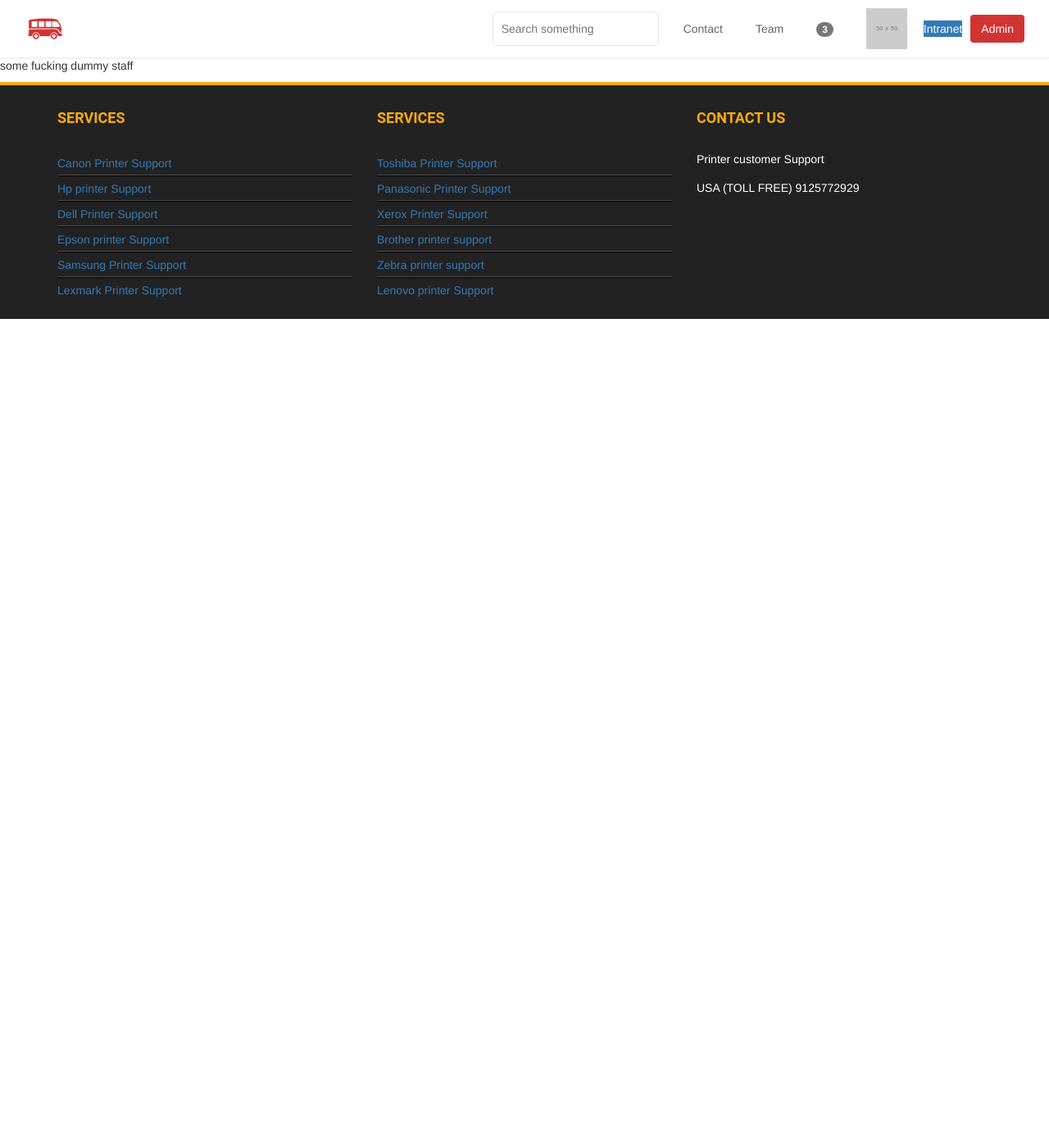
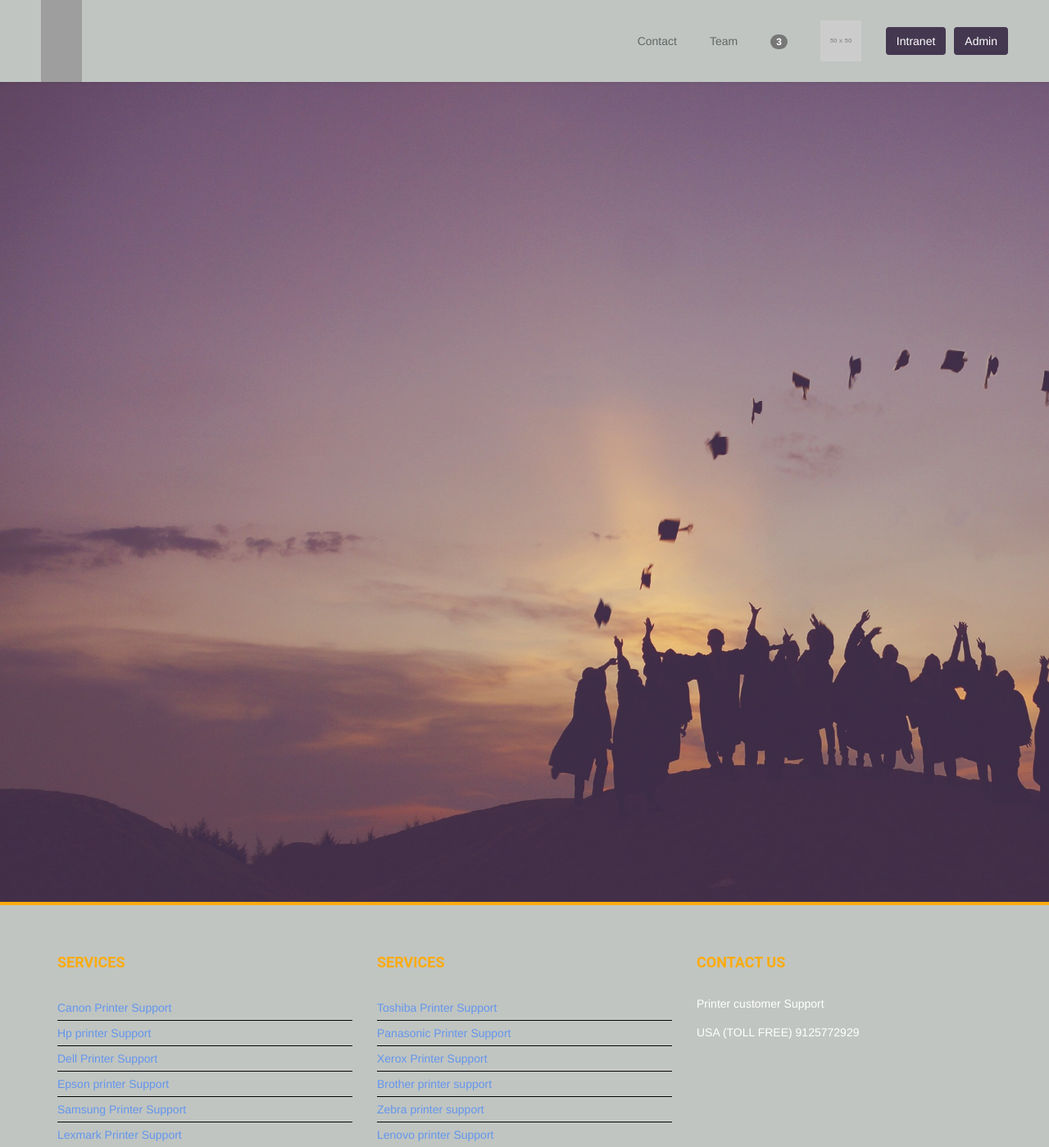
Before and after one commit to imocsari/Birkbeck_PHP, a PHP site: page / in a window 1280 px wide. Shown: the whole page at 82% size. Before the commit the page ends 389 px from the top, so only its background shows below. Run offline with PHP 8.4, Linux system fonts and the light colour scheme; grey boxes labelled with a size stand in for pictures from a placeholder-image service; some libraries are stand-ins or nearby versions; grey boxes are pictures that could not be loaded.

Commit message:
front changes

```diff
--- a/includes.php
+++ b/includes.php
@@ -21,7 +21,7 @@ class Login
           $_SESSION['username'] = $this->username;
           $_SESSION['password'] = $this->password;
           $_SESSION['is_auth'] = true;
-          $_SESSION['username'] == 'admin'  ? (header("Location: private.php")) : (header("Location: index.php"));
+          $_SESSION['username'] == 'admin'  ? (header("Location: private.php")) : (header("Location: afterlogin.php"));
           die();
 
         } else {
--- a/index.php
+++ b/index.php
@@ -6,10 +6,10 @@ include("layouts/header.php");
    <head>
      <meta charset="utf-8">
      <link rel="stylesheet" href="https://maxcdn.bootstrapcdn.com/bootstrap/3.3.7/css/bootstrap.min.css" integrity="sha384-BVYiiSIFeK1dGmJRAkycuHAHRg32OmUcww7on3RYdg4Va+PmSTsz/K68vbdEjh4u" crossorigin="anonymous">
+     <link rel="stylesheet" href="style.css">
      <title></title>
    </head>
    <body>
-     <p>some fucking dummy staff</p>
    </body>
    <?php include("layouts/footer.php"); ?>
  </html>
--- a/layouts/header.php
+++ b/layouts/header.php
@@ -12,20 +12,11 @@
 <div class="navbar-wagon">
   <!-- Logo -->
   <a href="/" class="navbar-wagon-brand">
-    <img src="images/lewagon.png" />
+    <img src="images/logo.jpg width="200px" height="100px"" />
   </a>
 
   <!-- Right Navigation -->
   <div class="navbar-wagon-right hidden-xs hidden-sm">
-
-    <!-- Search form -->
-    <form action="" class="navbar-wagon-search">
-      <input type="text" class="navbar-wagon-search-input" placeholder="Search something">
-      <button type="submit" class="navbar-wagon-search-btn">
-        <i class="fa fa-search"></i>
-      </button>
-    </form>
-
     <!-- Text link -->
     <a href="" class="navbar-wagon-item navbar-wagon-link">Contact</a>
 
@@ -53,7 +44,7 @@
     </div>
 
     <!-- Button (call-to-action) -->
-    <a href="login.php" class=" btn-primary">Intranet</a>
+    <a href="login.php" class="navbar-wagon-item navbar-wagon-button btn">Intranet</a>
     <a href="login.php" class="navbar-wagon-item navbar-wagon-button btn">Admin</a>
   </div>
 
--- a/style.css
+++ b/style.css
@@ -3,7 +3,8 @@
 CSS Settings For HTML Div ExactCenter
 ------------------------------------------------*/
 body {
-  color: blue;
+  background-image: url('images/background.jpg');
+  background-size: cover;
 }
 #main {
 width:960px;
@@ -73,3 +74,13 @@ color:#6495ed
 i {
 color:#6495ed
 }
+
+.list {
+  font-size: 35px;
+  font-weight: bold;
+
+}
+
+.list a {
+  color: #EAF0CE;
+}
--- a/stylesheets/footer.css
+++ b/stylesheets/footer.css
@@ -1,8 +1,8 @@
 .footer {
-    background: #222222 none repeat scroll 0 0;
+    background: #C0C5C1 none repeat scroll 0 0;
     border-top: 4px solid #fcab0e;
-    margin-bottom: 0;
-    padding: 20px 0;
+    padding: 50px 0px 0px;
+    margin-top: 1000px;
 }
 .footer_dv {
     width: 100%;
--- a/stylesheets/header.css
+++ b/stylesheets/header.css
@@ -1,11 +1,11 @@
 /* Main class */
 .navbar-wagon {
   box-shadow: 0 1px 5px 0 rgba(0,0,0,0.07),0 1px 0 0 rgba(0,0,0,0.03);
-  background: white;
+  background: #C0C5C1;
   transition: all 0.3s ease;
   display: flex;
   height: 70px;
-  padding: 0px 30px;
+  padding: 50px 50px;
   align-items: center;
   justify-content: space-between;
 }
@@ -51,13 +51,13 @@
 /* Navbar right button */
 .navbar-wagon-button {
   margin-left: 10px;
-  padding: 0 20px;
+  padding: 0 30px;
   border-radius: 20em;
   line-height: 40px;
-  background-color: #D23333;
+  background-color: #443850;
   color: white;
   font-size: 14px;
-  border: 2px solid #D23333;
+  border: 2px solid #443850;
 }
 .navbar-wagon-button:hover {
   color: white;
--- a/users.txt
+++ b/users.txt
@@ -8,3 +8,4 @@ mariaozawa,kakibotol
 fradi,fradi,fradi,Mr,fradi,fradi
 ,,,,,
 hulye,vagy,jgsjglj,,asdfds,dfgjlg
+zoli,asd,zoltan@akiraly.com,Mr,Zoltan,Gera
```
Also changed, not shown: afterlogin.php (added, +30 -0 lines), images/background.jpg (added), images/logo.jpg (added).
